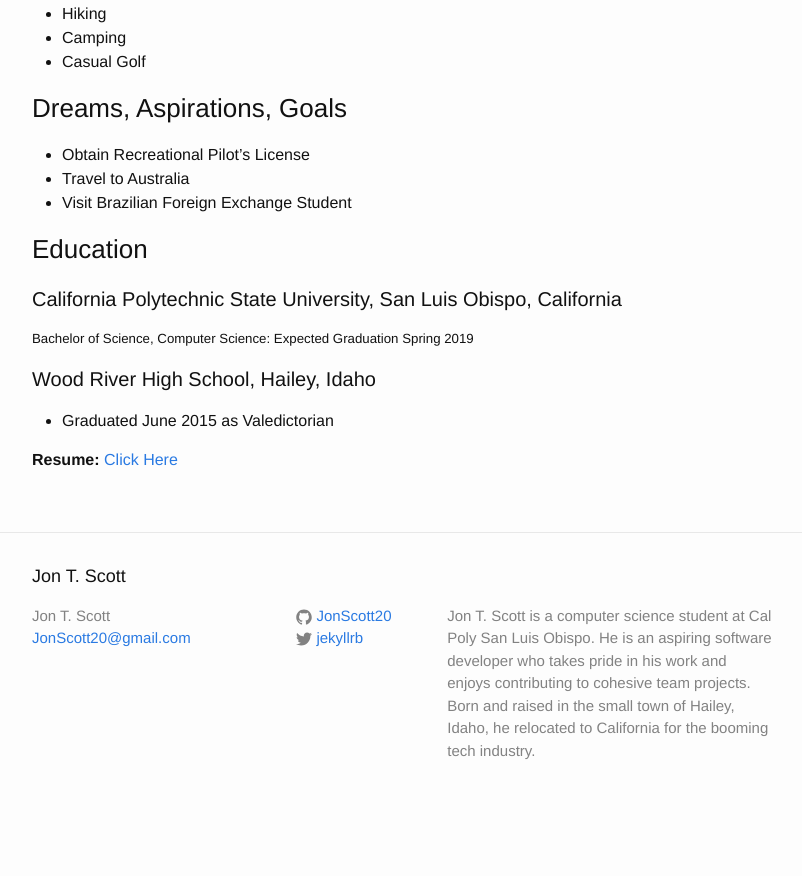
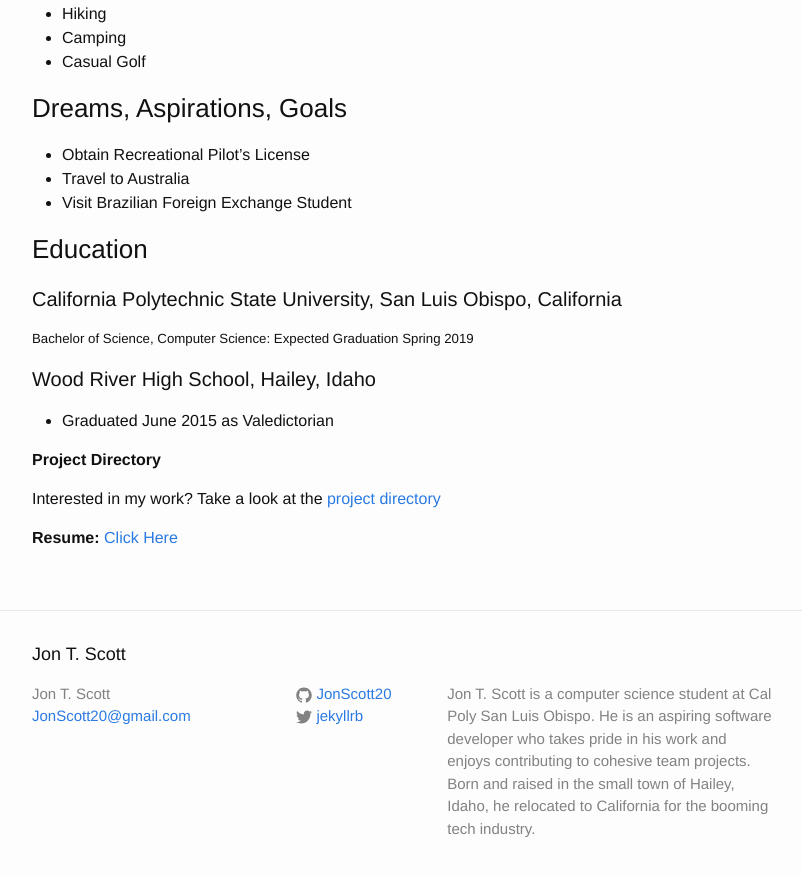
Before and after one commit to JonScott20/JonScott20.github.io, a Jekyll site: the page built from index.md, in a window 1280 px wide and 900 px high, scrolled down 1011 px. Shown: the top 876 px of the window, without its empty margins (238-1040 px from the left). Built offline with Jekyll 4.4.1, drawn with Linux system fonts in a browser that asks for light colours; our own code applies the rules of GitHub Pages for plain Markdown files; before the commit the page ends 1833 px from its top, so only the background shows below that.

Commit message:
Update index.md

```diff
--- a/index.md
+++ b/index.md
@@ -33,5 +33,9 @@ A little bit about myself, I was born and raised in the small town of Hailey, Id
 #### Wood River High School, Hailey, Idaho
 - Graduated June 2015 as Valedictorian
 
+**Project Directory**
+
+Interested in my work? Take a look at the [project directory](https://jonscott20.github.io/project_directory)
+
 **Resume:**
 [Click Here](https://jonscott20.github.io/Files/Documents/Resume03-16-17.pdf)
```
